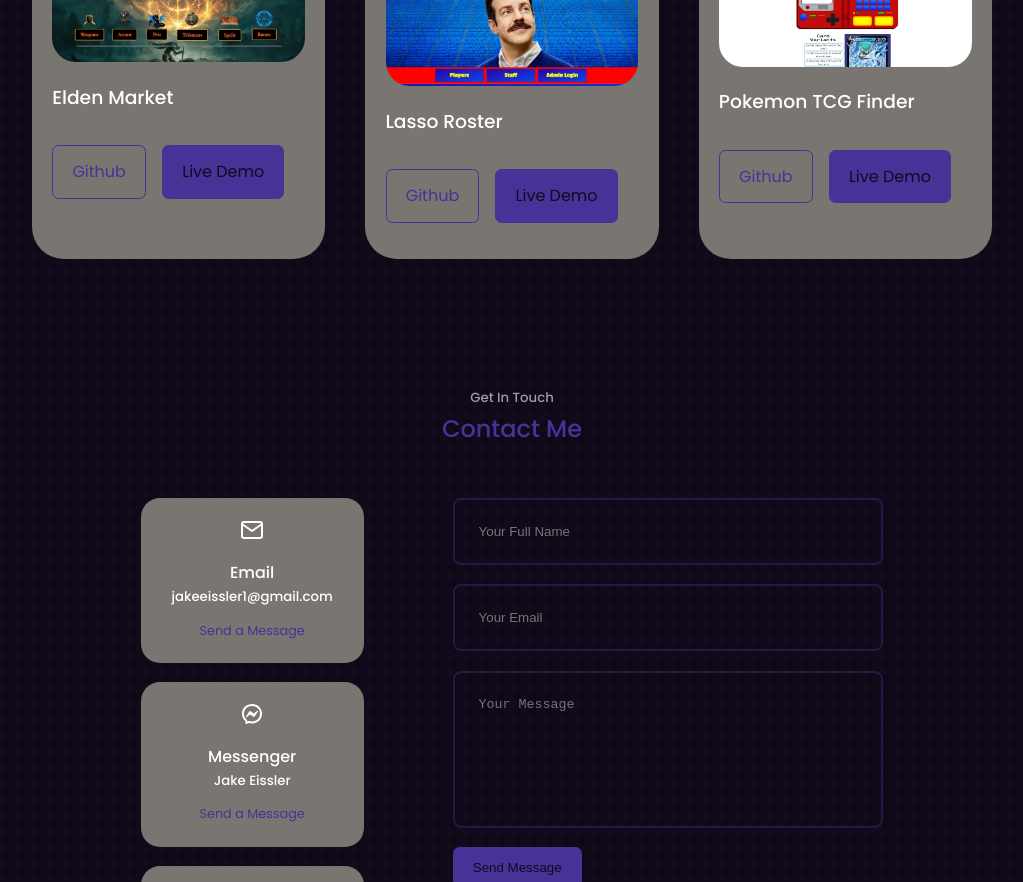
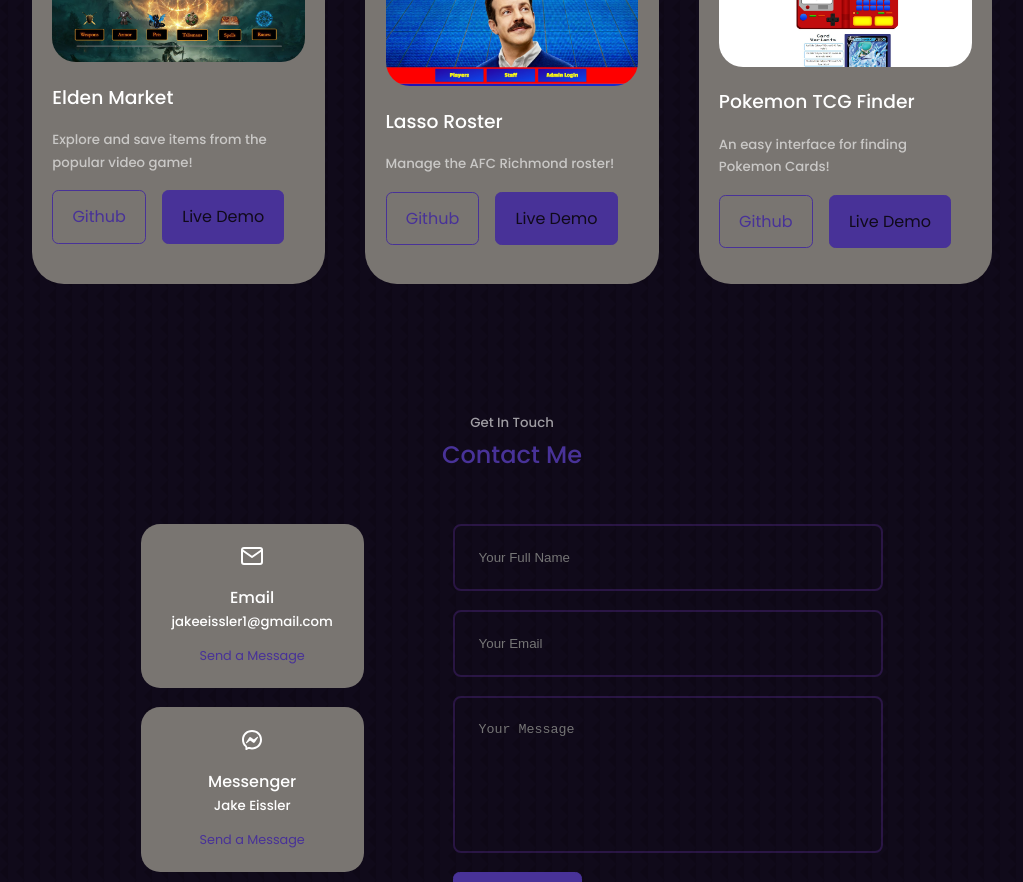
Before and after one commit to jakeeis24/React-Portfolio, a React (Create React App) app: page / in a window 1280 px wide. Shown: the part 2880-3762 px from the top of the page, without its empty margins (128-1151 px from the left). Built offline with nearby package versions, Linux system fonts and the light colour scheme.

Commit message:
added descriptions to my project data

```diff
--- a/src/components/portfolio/Portfolio.jsx
+++ b/src/components/portfolio/Portfolio.jsx
@@ -12,6 +12,7 @@
     title: "Elden Market",
     github: "https://github.com/bhodge166/eldenMarket",
     demo: "https://elden-market24new.herokuapp.com/",
+    description: "Explore and save items from the popular video game!",
   },
   {
     //lasso roster
@@ -20,6 +21,7 @@
     title: "Lasso Roster",
     github: "https://github.com/bhodge166/lassoSportsPage",
     demo: "https://lasso-roster.herokuapp.com/",
+    description: "Manage the AFC Richmond roster!",
   },
   {
     //pokedex
@@ -28,6 +30,7 @@
     title: "Pokemon TCG Finder",
     github: "https://github.com/eeoerkeedu/Pokemon_TCG_Finder",
     demo: "https://eeoerkeedu.github.io/Pokemon_TCG_Finder/",
+    description: "An easy interface for finding Pokemon Cards!",
   },
 ];
 
@@ -38,13 +41,14 @@
       <h2>Portfolio</h2>
 
       <div className="container portfolio__container">
-        {data.map(({ id, image, title, github, demo }) => {
+        {data.map(({ id, image, title, github, demo, description }) => {
           return (
             <article key={id} className="portfolio__item">
               <div className="portfolio__item-image">
                 <img src={image} alt={title} />
               </div>
               <h3>{title}</h3>
+              <h5>{description}</h5>
               <div className="portfolio__item-cta">
                 <a
                   href={github}
--- a/src/components/portfolio/portfolio.css
+++ b/src/components/portfolio/portfolio.css
@@ -23,7 +23,12 @@
 }
 
 .portfolio__item h3 {
-  margin: 1.2rem 0 2rem;
+  margin: 1.2rem 0 1rem;
+}
+
+.portfolio__item h5 {
+  margin-bottom: 1rem;
+  color: var(--color-light);
 }
 
 .portfolio__item-cta {
```
